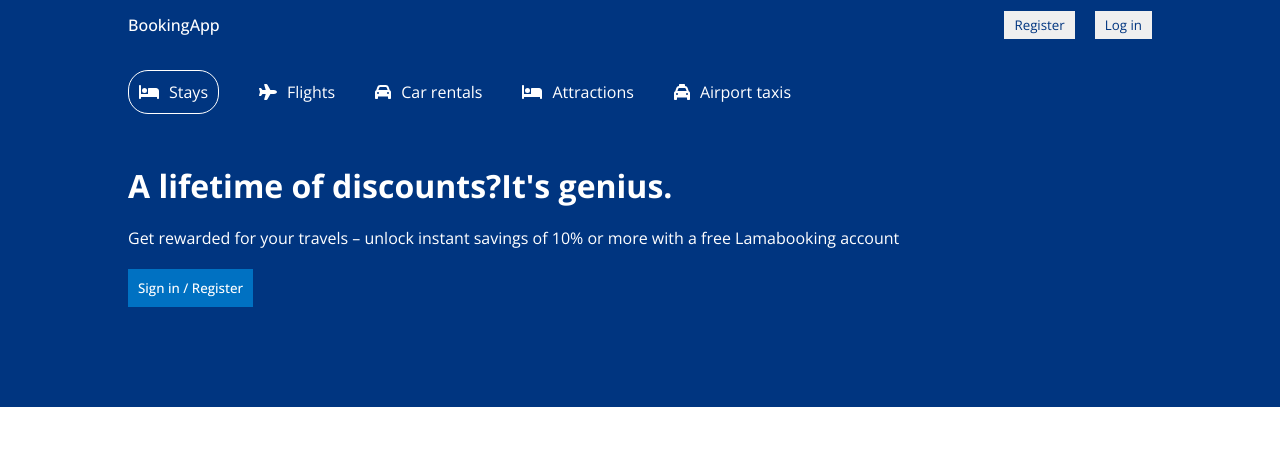
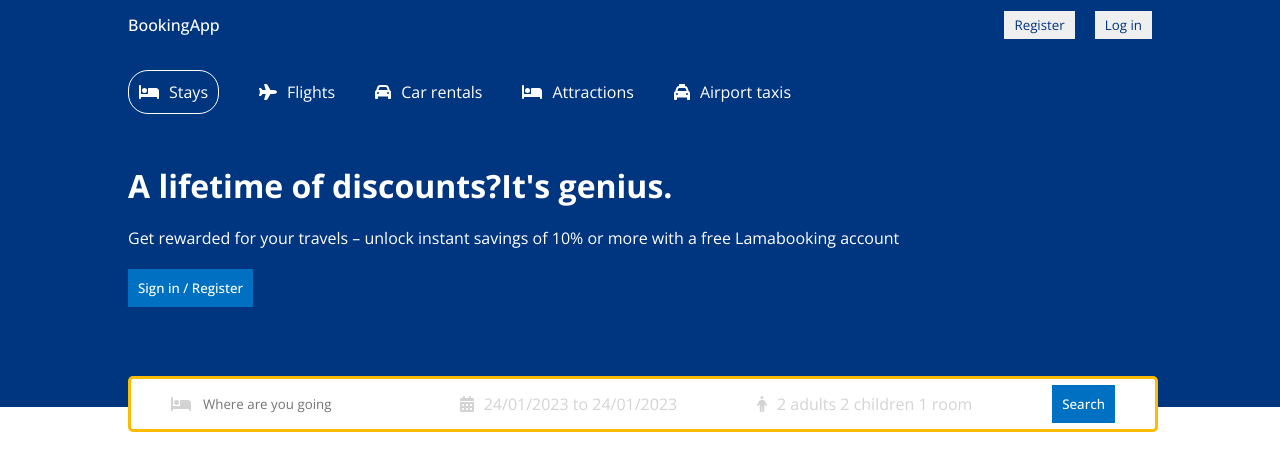
Before and after one commit to Stipe-Kurir/BookingApp-MERN-project, a React (Create React App) app: page / in a window 1280 px wide. Shown: the top 470 px of the page. Built offline with nearby package versions, Linux system fonts and the light colour scheme.

Commit message:
Header design,Adding Calendar

```diff
--- a/package.json
+++ b/package.json
@@ -10,7 +10,9 @@
     "@testing-library/jest-dom": "^5.16.5",
     "@testing-library/react": "^13.4.0",
     "@testing-library/user-event": "^13.5.0",
+    "date-fns": "^2.29.3",
     "react": "^18.2.0",
+    "react-date-range": "^1.4.0",
     "react-dom": "^18.2.0",
     "react-router-dom": "^6.7.0",
     "react-scripts": "5.0.1",
--- a/src/components/header/Header.js
+++ b/src/components/header/Header.js
@@ -1,9 +1,27 @@
 import React from 'react'
 import "./header.css";
 import {FontAwesomeIcon} from "@fortawesome/react-fontawesome";
-import {faBed,faPlane,faTaxi,faCar} from "@fortawesome/free-solid-svg-icons";
+import {faBed,faPlane,faTaxi,faCar, faCalendarDays, faPerson} from "@fortawesome/free-solid-svg-icons";
+import { DateRange } from 'react-date-range';
+import { useState } from "react";
+import 'react-date-range/dist/styles.css';
+import 'react-date-range/dist/theme/default.css';
+import {format} from "date-fns";
+
+
 
 const Header = () => {
+
+  const [openDate,setOpenDate]=useState(false);
+
+  const [date, setDate]=useState([
+     {
+      startDate:new Date(),
+      endDate:new Date(),
+      key:'selection'
+     }
+  ]);
+
   return (
     <div className="header">
       <div className="headerContainer">
@@ -34,6 +52,34 @@
         <p className="headerDesc">Get rewarded for your travels – unlock instant savings of 10% or
               more with a free Lamabooking account </p>
         <button className="headerBtn"> Sign in / Register</button>
+        <div className="headerSearch">
+          <div className="headerSearchItem">
+            <FontAwesomeIcon icon={faBed} className="headerIcon" />
+            <input type="text"
+            placeholder="Where are you going"
+            className="headerSearchInput"
+            />
+          </div>
+          <div className="headerSearchItem">
+            <FontAwesomeIcon icon={faCalendarDays} className="headerIcon" />
+            <span onClick={()=>setOpenDate(!openDate)} className="headerSearchText">{`${format(date[0].startDate,"dd/MM/yyyy")} to
+             ${format(date[0].endDate,"dd/MM/yyyy")} `}</span>
+            { openDate && <DateRange
+            editableDateInputs={true}
+            onChange={item=>setDate([item.selection])}
+            moveRangeOnFirstSelection={false}
+            ranges={date}
+            className="date"
+            />}
+          </div>
+          <div className="headerSearchItem">
+            <FontAwesomeIcon icon={faPerson} className="headerIcon" />
+            <span className="headerSearchText">2 adults 2 children 1 room</span>
+          </div>
+          <div className="headerSearchItem">
+            <button className="headerBtn">Search</button>
+          </div>
+        </div>
       </div>
     </div>
   )
--- a/src/components/header/header.css
+++ b/src/components/header/header.css
@@ -3,6 +3,7 @@
     color: white;
     display: flex;
     justify-content: center;
+    position: relative;
 }
 .headerContainer{
     width:100%;
@@ -37,3 +38,39 @@
     padding: 10px;
     cursor: pointer;
 }
+
+.headerSearch{
+    height:30px;
+    background-color: white;
+    border:3px solid #febb02;
+    display:flex;
+    align-items:center;
+    justify-content:space-around;
+    padding:10px 0px;
+    border-radius:5px;
+    position:absolute;
+    bottom:-25px;
+    width:100%;
+    max-width: 1024px;
+}
+.headerIcon{
+    color:lightgray;
+}
+.headerSearchItem{
+    display: flex;
+    align-items: center;
+    gap:10px;
+}
+.headerSearchInput{
+    border:none;
+    outline: none;
+}
+.headerSearchText{
+color:lightgrey;
+cursor: pointer;
+}
+
+.date{
+    position: absolute;
+    top:50px;
+}
```
Also changed, not shown: 1 other file (tests, documents, lock files or other folders).
